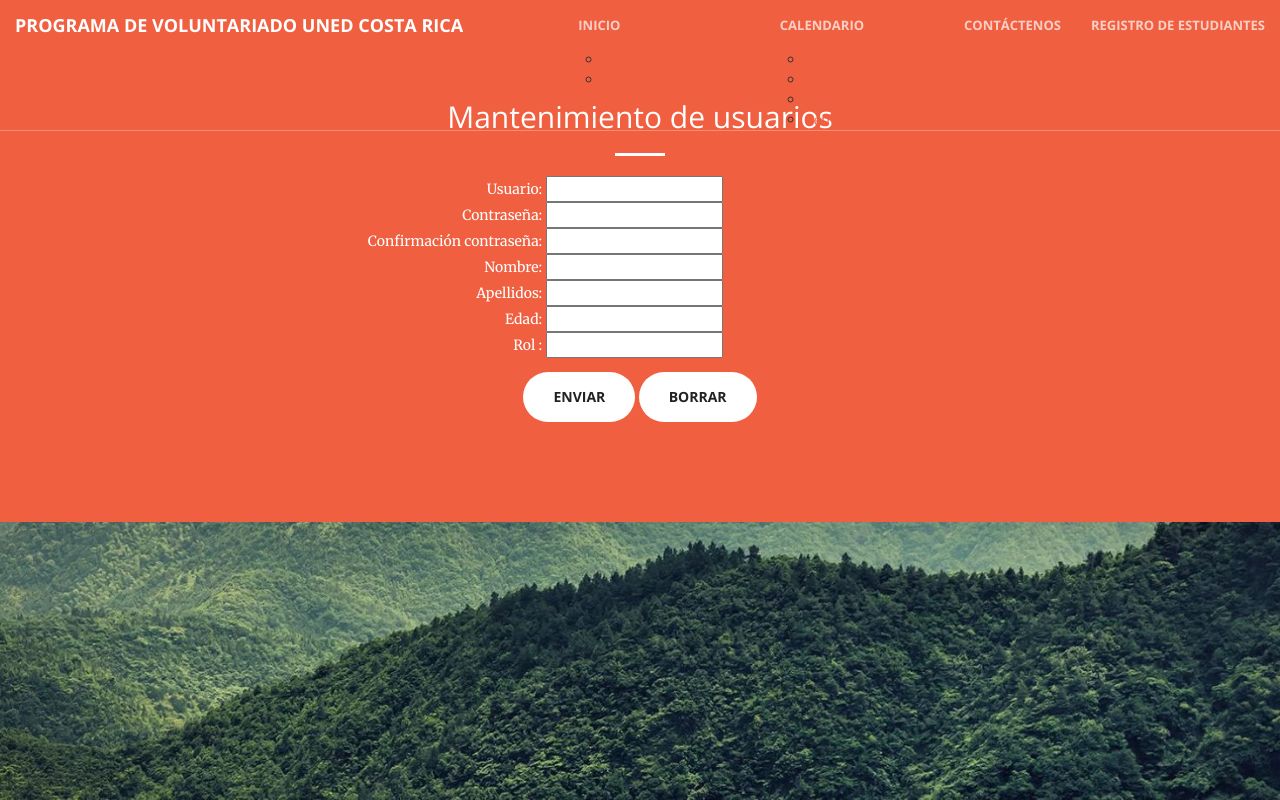
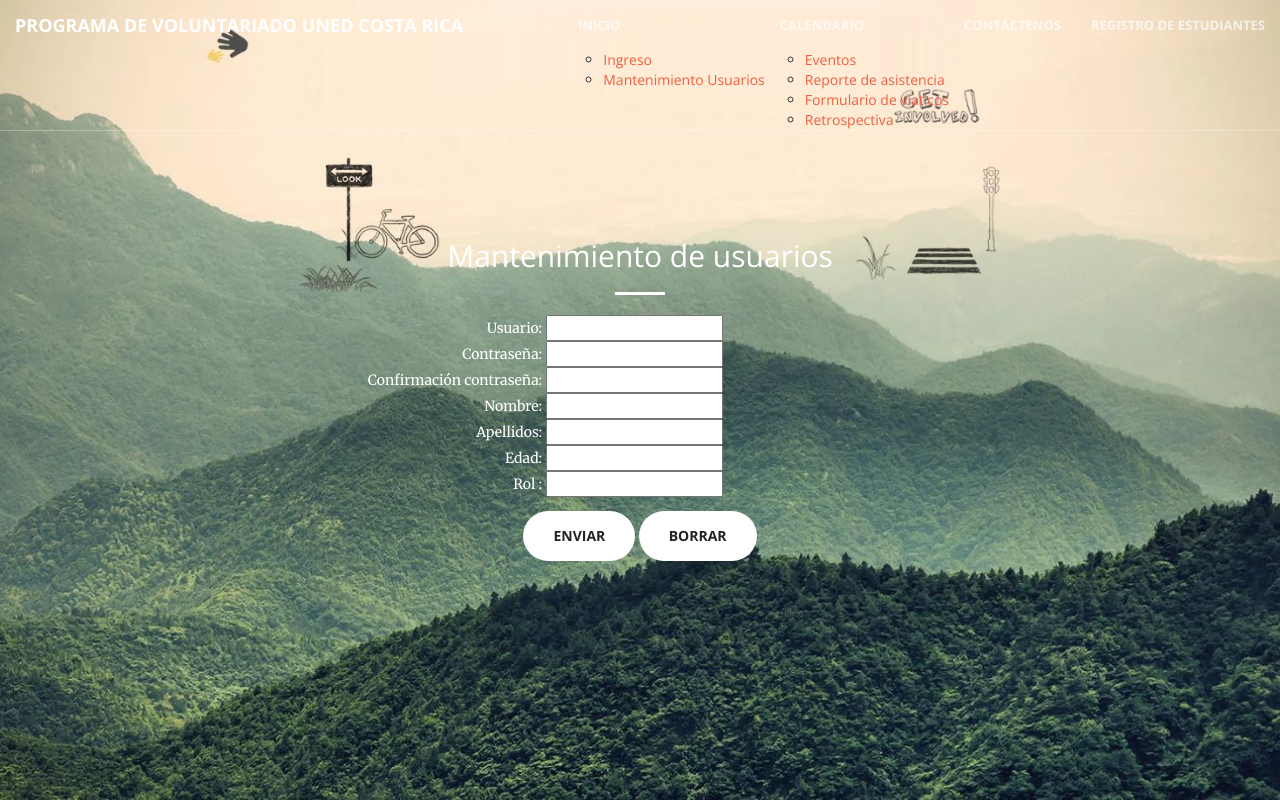
Before and after one commit to vivivg/voluned, a Django app: page /mainapp/mantenimientousuarios in a window 1280 px wide. Run offline with Django 3.2, Linux system fonts and the light colour scheme; some libraries are stand-ins or nearby versions.

Commit message:
Mantenimiento usuarios

```diff
--- a/voluned/mainapp/templates/mainapp/user_mantenimiento.html
+++ b/voluned/mainapp/templates/mainapp/user_mantenimiento.html
@@ -1,4 +1,4 @@
-<section class="bg-primary" id="mantenimientousuarios">
+<section class="header-content" id="mantenimientousuarios">
     <div class="container">
         <div class="row">
             <div class="col-lg-8 col-lg-offset-2 text-center">
```
